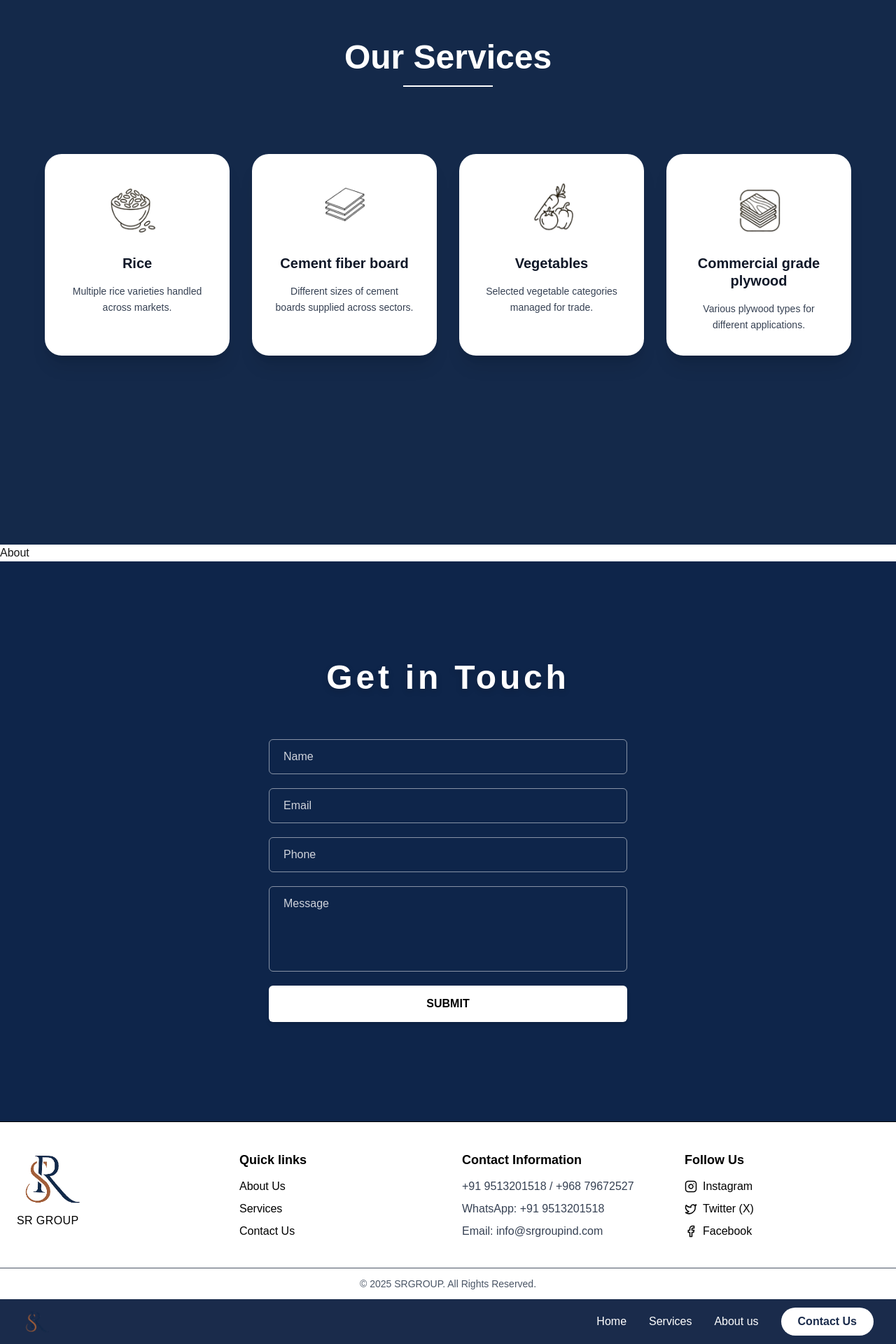
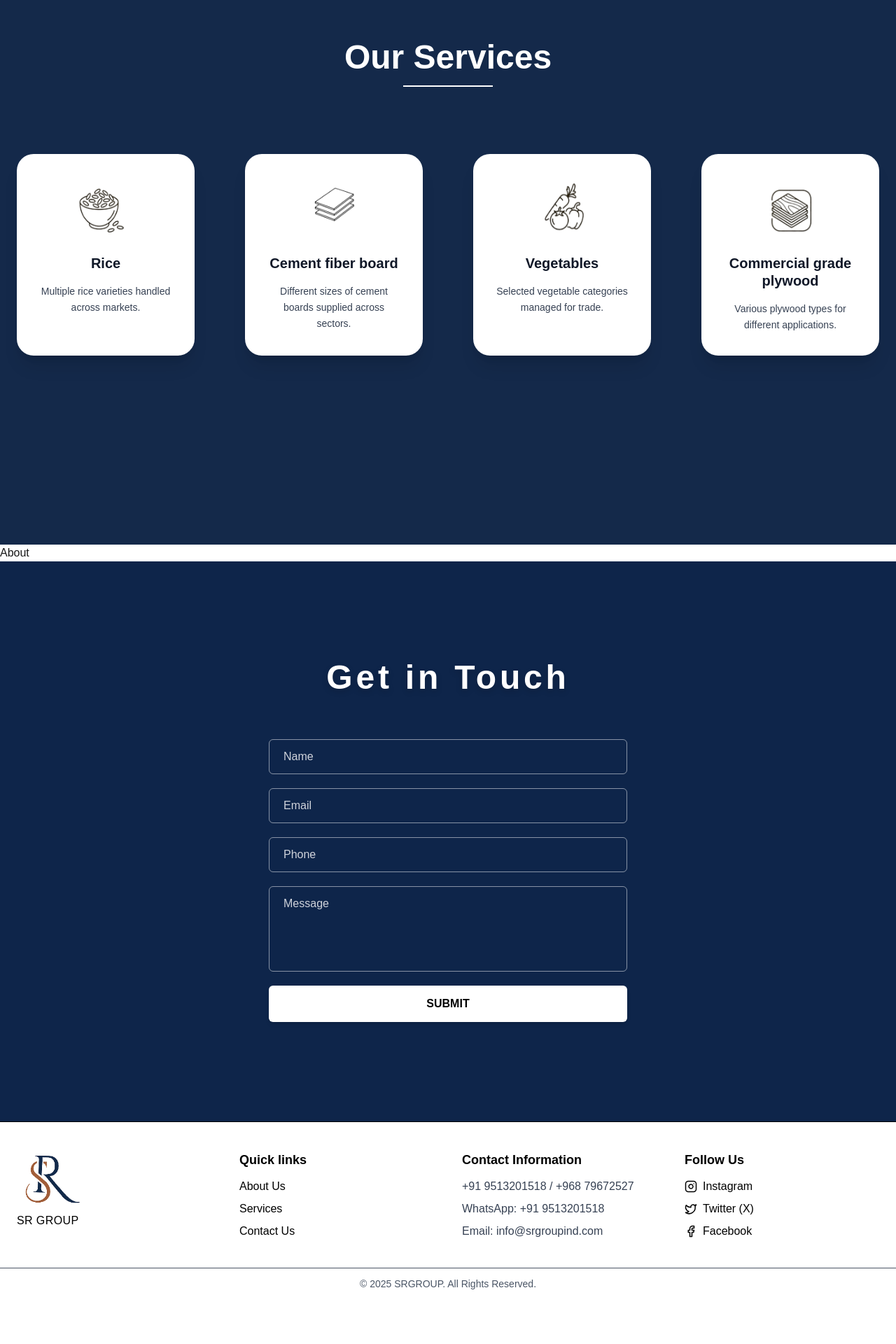
Before and after one commit to ShreyasSondur/SRGROUP, a Next.js app: page / in a window 1280 px wide. Shown: the part 886-2806 px from the top of the page at 70% size. After the commit the page ends 2742 px from the top, so only its background shows below. Built offline with nearby package versions, Linux system fonts and the light colour scheme.

Commit message:
improved footer , services

```diff
--- a/app/page.js
+++ b/app/page.js
@@ -17,7 +17,6 @@ export default function HomePage() {
       <About />
       <Contact />
       <Footer />
-      <Navbar />
     </>
   );
 }
--- a/components/Hero.jsx
+++ b/components/Hero.jsx
@@ -29,7 +29,7 @@ export default function Hero() {
         </p>
         <button
           onClick={scrollToContact}
-          className="bg-white text-black px-8 py-3 rounded-full text-lg font-semibold hover:bg-gray-100 transition-colors"
+          className="bg-white text-black px-8 py-3 rounded-full text-lg font-semibold hover:bg-gray-200 cursor-pointer transition-colors"
         >
           Get in Touch
         </button>
--- a/components/Services.jsx
+++ b/components/Services.jsx
@@ -40,7 +40,7 @@ export default function Services() {
           <div className="w-32 h-0.5 bg-white mx-auto mt-4"></div>
         </h1>
 
-        <div className="grid grid-cols-1 md:grid-cols-2 lg:grid-cols-4 gap-8 max-w-6xl mx-auto">
+        <div className="grid grid-cols-1 md:grid-cols-2 lg:grid-cols-4 gap-18 max-w-8xl mx-auto">
           {services.map((service, index) => (
             <div
               key={index}
```
